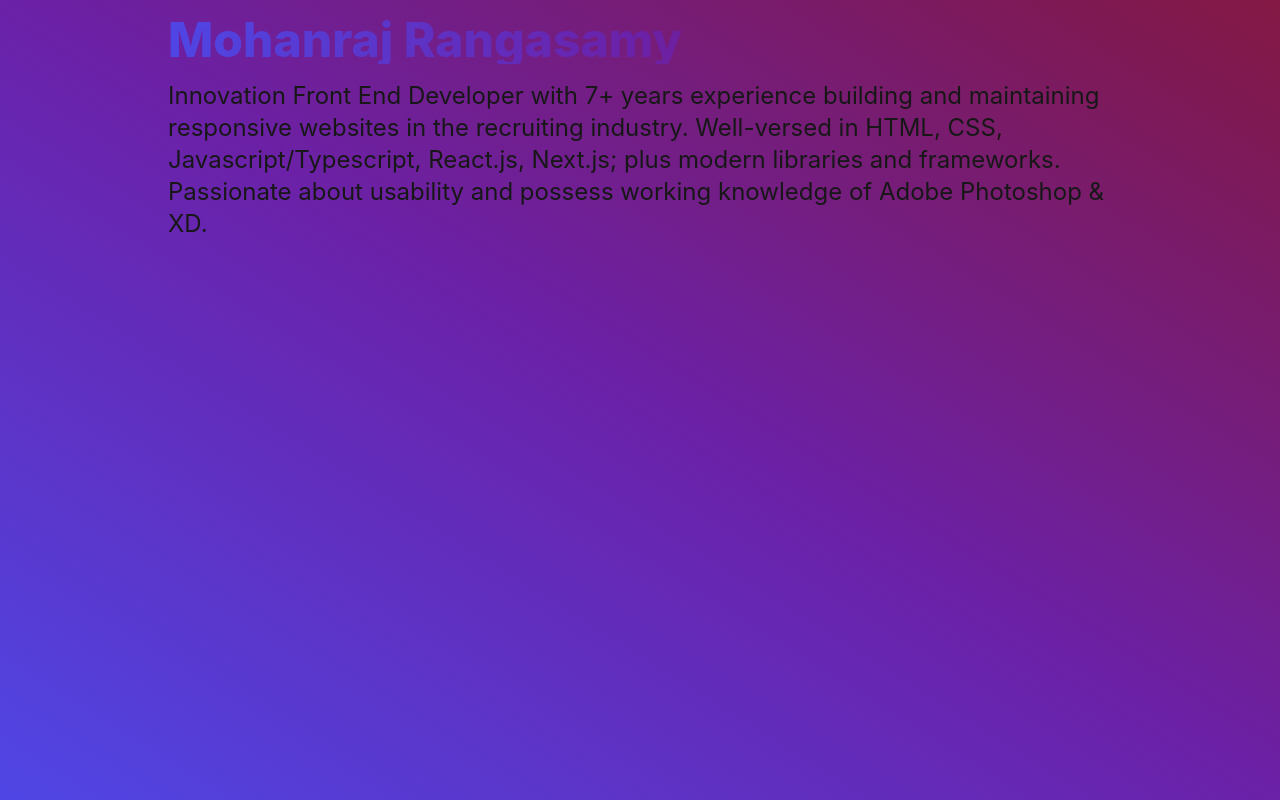
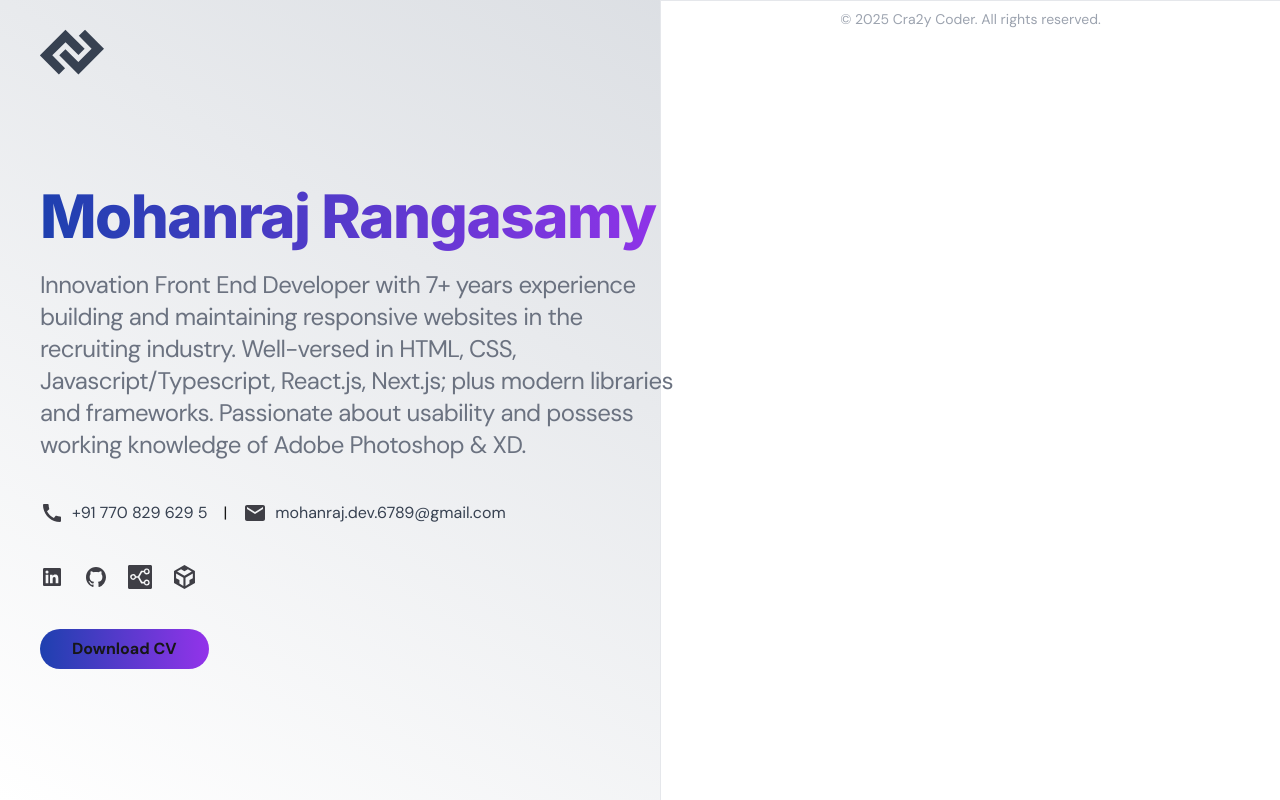
Before and after one commit to cra2ycoder/profile-app, a Next.js app: page / in a window 1280 px wide. Built offline with nearby package versions, Linux system fonts and the light colour scheme.

Commit message:
some skelenton arrived

```diff
--- a/app/globals.css
+++ b/app/globals.css
@@ -17,5 +17,5 @@
 body {
   color: var(--foreground);
   background: var(--background);
-  /* font-family: Arial, Helvetica, sans-serif; */
+  font-family: "DM Sans", Arial, Helvetica, sans-serif;
 }
--- a/app/layout.tsx
+++ b/app/layout.tsx
@@ -15,15 +15,21 @@ export default function RootLayout({
     <html lang="en">
       <head>
         <link rel="preconnect" href="https://fonts.googleapis.com" />
-        <link rel="preconnect" href="https://fonts.gstatic.com" crossorigin />
         <link
-          href="https://fonts.googleapis.com/css2?family=Lato:ital,wght@0,100;0,300;0,400;0,700;0,900;1,100;1,300;1,400;1,700;1,900&display=swap"
+          rel="preconnect"
+          href="https://fonts.gstatic.com"
+          crossOrigin="true"
+        />
+        <link
+          href="https://fonts.googleapis.com/css2?family=DM+Sans:ital,opsz,wght@0,9..40,100..1000;1,9..40,100..1000&family=Lato:ital,wght@0,100;0,300;0,400;0,700;0,900;1,100;1,300;1,400;1,700;1,900&display=swap"
+          rel="stylesheet"
+        />
+        <link
+          href="https://fonts.googleapis.com/css2?family=Inter:ital,opsz,wght@0,14..32,100..900;1,14..32,100..900&display=swap"
           rel="stylesheet"
         />
       </head>
-      <body
-        className={`antialiased h-full bg-gradient-to-tr from-indigo-600 via-purple-800 to-pink-900 `}
-      >
+      <body className={`h-full bg-gradient-to-tr from-white to-gray-300 pl-10`}>
         {children}
       </body>
     </html>
--- a/app/page.tsx
+++ b/app/page.tsx
@@ -1,28 +1,125 @@
-// import Image from 'next/image'
-
 export default function Home() {
   return (
-    <div className="w-5xl h-screen max-w-5xl m-auto px-10">
-      <div className="flex justify-center flex-col gap-4 w-100">
-        <div className="size-25 rounded-full overflow-hidden">
-          {/* <Image
-            src="https://cra2ycoder.sirv.com/mohaa.jpg"
-            width="100"
-            height="100"
-            alt="profile-image"
-          /> */}
+    <>
+      <header className="py-5 fixed top-0 ">
+        <div className="fill-gray-700">
+          <svg
+            className="size-16"
+            width="512"
+            height="512"
+            viewBox="0 0 512 512"
+          >
+            <path d="M307.411,436L153.969,282.908l49.62-49.754L306.647,335.725,412.759,230.092l-102.3-103.337L360.085,77,512,230.092Zm0-156.154L204.353,177.275,98.241,282.908,200.536,386.245,150.915,436-1,282.908,203.589,77,357.031,230.092Z"></path>
+          </svg>
         </div>
-        <h1 className="text-5xl font-extrabold bg-clip-text text-transparent bg-gradient-to-r">
-          Mohanraj Rangasamy
-        </h1>
-        <p className="text-2xl">
-          Innovation Front End Developer with 7+ years experience building and
-          maintaining responsive websites in the recruiting industry.
-          Well-versed in HTML, CSS, Javascript/Typescript, React.js, Next.js;
-          plus modern libraries and frameworks. Passionate about usability and
-          possess working knowledge of Adobe Photoshop & XD.
-        </p>
-      </div>
-    </div>
+      </header>
+      <main className="w-full h-screen m-auto flex flex-row">
+        <div className="w-[50%] h-full fixed flex flex-col justify-center">
+          <div className="flex justify-center flex-col gap-2 w-100 mt-10 w-3xl max-w-3xl">
+            <h1 className="text-6xl font-weight-400 font-[Inter] font-extrabold text-gray-800 tracking-tight bg-gradient-to-r from-blue-800 to-purple-600 text-transparent bg-clip-text whitespace-nowrap leading-normal">
+              Mohanraj Rangasamy
+            </h1>
+            <p className="text-2xl tracking-tight text-gray-500 font-[DM Sans]">
+              Innovation Front End Developer with 7+ years experience building
+              and maintaining responsive websites in the recruiting industry.
+              Well-versed in HTML, CSS, Javascript/Typescript, React.js,
+              Next.js; plus modern libraries and frameworks. Passionate about
+              usability and possess working knowledge of Adobe Photoshop & XD.
+            </p>
+          </div>
+          <div className="flex flex-row w-full items-center gap-4 mt-10">
+            <div className="flex flex-row text-gray-700 gap-2">
+              <svg
+                xmlns="http://www.w3.org/2000/svg"
+                height="24"
+                viewBox="0 0 24 24"
+                width="24"
+                className="h-6 w-6 fill-zinc-700"
+              >
+                <path d="M0 0h24v24H0z" fill="none"></path>
+                <path d="M20.01 15.38c-1.23 0-2.42-.2-3.53-.56-.35-.12-.74-.03-1.01.24l-1.57 1.97c-2.83-1.35-5.48-3.9-6.89-6.83l1.95-1.66c.27-.28.35-.67.24-1.02-.37-1.11-.56-2.3-.56-3.53 0-.54-.45-.99-.99-.99H4.19C3.65 3 3 3.24 3 3.99 3 13.28 10.73 21 20.01 21c.71 0 .99-.63.99-1.18v-3.45c0-.54-.45-.99-.99-.99z"></path>
+              </svg>
+              <p>+91 770 829 629 5</p>
+            </div>
+            <div>|</div>
+            <a
+              className="flex flex-row text-gray-700 gap-2"
+              href="mailto:mohaa.r.6789@gmail.com"
+            >
+              <svg
+                xmlns="http://www.w3.org/2000/svg"
+                viewBox="0 0 24 24"
+                width="18px"
+                height="18px"
+                className="h-6 w-6 fill-zinc-700"
+              >
+                <path d="M0 0h24v24H0z" fill="none"></path>
+                <path d="M20 4H4c-1.1 0-1.99.9-1.99 2L2 18c0 1.1.9 2 2 2h16c1.1 0 2-.9 2-2V6c0-1.1-.9-2-2-2zm0 4l-8 5-8-5V6l8 5 8-5v2z"></path>
+              </svg>
+              mohanraj.dev.6789@gmail.com
+            </a>
+          </div>
+          <div className="w-full mt-10 flex flex-row gap-5 align-center">
+            <a
+              href="https://www.linkedin.com/in/mohanraj-rangasamy-b15b7125/"
+              target="_blank"
+            >
+              <svg
+                viewBox="0 0 24 24"
+                aria-hidden="true"
+                className="h-6 w-6 fill-zinc-700"
+              >
+                <path d="M18.335 18.339H15.67v-4.177c0-.996-.02-2.278-1.39-2.278-1.389 0-1.601 1.084-1.601 2.205v4.25h-2.666V9.75h2.56v1.17h.035c.358-.674 1.228-1.387 2.528-1.387 2.7 0 3.2 1.778 3.2 4.091v4.715zM7.003 8.575a1.546 1.546 0 01-1.548-1.549 1.548 1.548 0 111.547 1.549zm1.336 9.764H5.666V9.75H8.34v8.589zM19.67 3H4.329C3.593 3 3 3.58 3 4.297v15.406C3 20.42 3.594 21 4.328 21h15.338C20.4 21 21 20.42 21 19.703V4.297C21 3.58 20.4 3 19.666 3h.003z"></path>
+              </svg>
+            </a>
+            <a href="https://github.com/cra2ycoder" target="_blank">
+              <svg
+                viewBox="0 0 24 24"
+                aria-hidden="true"
+                className="h-6 w-6 fill-zinc-700"
+              >
+                <path
+                  fillRule="evenodd"
+                  clipRule="evenodd"
+                  d="M12 2C6.475 2 2 6.588 2 12.253c0 4.537 2.862 8.369 6.838 9.727.5.09.687-.218.687-.487 0-.243-.013-1.05-.013-1.91C7 20.059 6.35 18.957 6.15 18.38c-.113-.295-.6-1.205-1.025-1.448-.35-.192-.85-.667-.013-.68.788-.012 1.35.744 1.538 1.051.9 1.551 2.338 1.116 2.912.846.088-.666.35-1.115.638-1.371-2.225-.256-4.55-1.14-4.55-5.062 0-1.115.387-2.038 1.025-2.756-.1-.256-.45-1.307.1-2.717 0 0 .837-.269 2.75 1.051.8-.23 1.65-.346 2.5-.346.85 0 1.7.115 2.5.346 1.912-1.333 2.75-1.05 2.75-1.05.55 1.409.2 2.46.1 2.716.637.718 1.025 1.628 1.025 2.756 0 3.934-2.337 4.806-4.562 5.062.362.32.675.936.675 1.897 0 1.371-.013 2.473-.013 2.82 0 .268.188.589.688.486a10.039 10.039 0 0 0 4.932-3.74A10.447 10.447 0 0 0 22 12.253C22 6.588 17.525 2 12 2Z"
+                ></path>
+              </svg>
+            </a>
+            <a href="https://stackshare.io/cra2ycoder/my-stack" target="_blank">
+              <svg
+                className="h-6 w-6 fill-zinc-700"
+                viewBox="0 0 24 24"
+                xmlns="http://www.w3.org/2000/svg"
+              >
+                <path d="M17.209 6.697c-.035-.274 0-.594 0-.594v-.01a1.557 1.557 0 011.525-1.254l.014.001h.002c.859 0 1.557.698 1.557 1.556s-.697 1.556-1.557 1.556l-.009-.001h-.007a1.558 1.558 0 01-1.525-1.254zM24 1.54v20.92c0 .851-.646 1.54-1.443 1.54H1.444C.647 24 0 23.311 0 22.46V1.54C0 .69.647 0 1.444 0h21.113C23.354 0 24 .69 24 1.54zm-2.303 16.007a2.962 2.962 0 00-5.805-.828h-1.758l-2.74-4.717-.002-.004.002-.004 2.736-4.709h1.748a2.963 2.963 0 102.018-3.673 2.964 2.964 0 00-2.018 2.017h-2.665l-.026-.016-3.227 5.552-.025.042H8.018a2.962 2.962 0 10-5.69 1.657 2.964 2.964 0 005.69 0h1.961l3.208 5.52.015-.009h2.69a2.96 2.96 0 002.842 2.134h.002a2.961 2.961 0 002.961-2.962zm-2.933-1.619a1.56 1.56 0 00-1.527 1.254c-.004.029-.004.057-.007.085-.004.017-.015.029-.018.046-.041.301 0 .602 0 .602a1.553 1.553 0 001.837 1.209 1.543 1.543 0 001.164-1.088c.065-.172.105-.356.105-.551 0-.859-.697-1.557-1.554-1.557zM5.2 10.417c-.858 0-1.556.698-1.556 1.557l.002.018-.001.008a1.547 1.547 0 002.84.85c.171-.249.272-.551.272-.875 0-.86-.698-1.558-1.557-1.558z"></path>
+              </svg>
+            </a>
+            <a href="https://codesandbox.io/u/cra2ycoder" target="_blank">
+              <svg
+                className="h-6 w-6 fill-zinc-700"
+                viewBox="0 0 24 24"
+                width="24"
+                height="24"
+                xmlns="http://www.w3.org/2000/svg"
+              >
+                <path d="M2 6l10.455-6L22.91 6 23 17.95 12.455 24 2 18V6zm2.088 2.481v4.757l3.345 1.86v3.516l3.972 2.296v-8.272L4.088 8.481zm16.739 0l-7.317 4.157v8.272l3.972-2.296V15.1l3.345-1.861V8.48zM5.134 6.601l7.303 4.144 7.32-4.18-3.871-2.197-3.41 1.945-3.43-1.968L5.133 6.6z"></path>
+              </svg>
+            </a>
+          </div>
+          <div className="mt-10">
+            <button className="w-auto rounded-full bg-gradient-to-r from-blue-800 to-purple-600 px-8 py-2 font-bold drop-shadow-xs">
+              Download CV
+            </button>
+          </div>
+        </div>
+        <div className="bg-white border-l w-[50%] h-full ml-[50%]">
+          <footer className="border-t py-2 text-center">
+            <p className="text-gray-400 text-sm">
+              © 2025 Cra2y Coder. All rights reserved.
+            </p>
+          </footer>
+        </div>
+      </main>
+    </>
   )
 }
```
